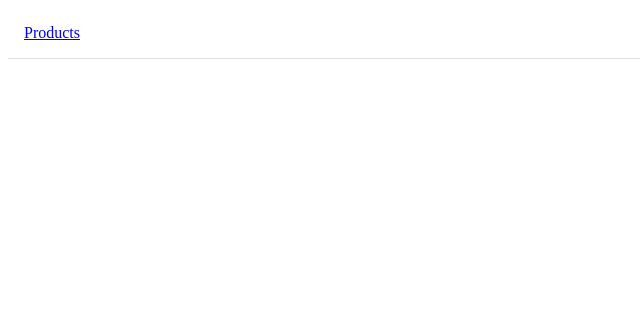
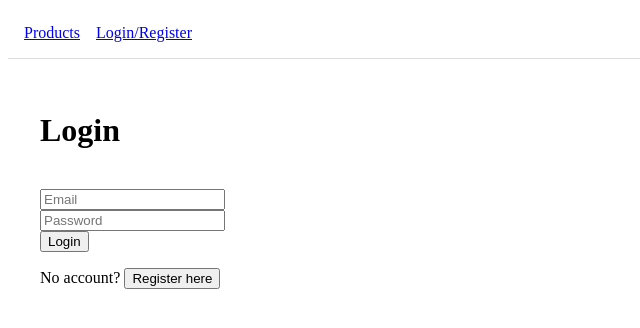
Before and after one commit to KorenABD/E-Commerece, a React (Vite) app in the folder ecommerce-training/ecommerce-frontend/: page /auth in a window 1280 px wide. Before the commit this address had no page. Shown: the top 328 px of the page, without its empty margins (0-640 px from the left). Built offline with nearby package versions, Linux system fonts and the light colour scheme.

Commit message:
added auth page, linked FE to BE

```diff
--- a/ecommerce-training/ecommerce-frontend/src/App.jsx
+++ b/ecommerce-training/ecommerce-frontend/src/App.jsx
@@ -1,14 +1,18 @@
 import { BrowserRouter, Routes, Route, Link } from "react-router-dom";
 import ProductsPage from "./pages/ProductsPage";
+import AuthPage from "./pages/AuthPage";
 
 function App() {
   return (
     <BrowserRouter>
       <nav style={{ padding: "1rem", borderBottom: "1px solid #ddd" }}>
-        <Link to="/">Products</Link>
+        <Link to="/" style={{ marginRight: "1rem" }}>Products</Link>
+        <Link to="/auth">Login/Register</Link>
       </nav>
+
       <Routes>
         <Route path="/" element={<ProductsPage />} />
+        <Route path="/auth" element={<AuthPage />} />
       </Routes>
     </BrowserRouter>
   );
--- /dev/null
+++ b/ecommerce-training/ecommerce-frontend/src/pages/AuthPage.jsx
@@ -0,0 +1,74 @@
+import { useState } from "react";
+import { register, login } from "../services/auth";
+
+export default function AuthPage() {
+  const [isLogin, setIsLogin] = useState(true);
+  const [form, setForm] = useState({ email: "", password: "", name: "" });
+  const [user, setUser] = useState(null);
+
+  async function handleSubmit(e) {
+    e.preventDefault();
+    try {
+      if (isLogin) {
+        const u = await login(form.email, form.password);
+        setUser(u);
+      } else {
+        const u = await register(form.email, form.password, form.name);
+        setUser(u);
+      }
+    } catch (err) {
+      alert("Auth failed");
+      console.error(err);
+    }
+  }
+
+  if (user) {
+    return (
+      <div style={{ padding: "2rem" }}>
+        <h1>Welcome, {user.name}!</h1>
+        <p>You are logged in as {user.email}</p>
+      </div>
+    );
+  }
+
+  return (
+    <div style={{ padding: "2rem" }}>
+      <h1>{isLogin ? "Login" : "Register"}</h1>
+      <form onSubmit={handleSubmit}>
+        {!isLogin && (
+          <input
+            type="text"
+            placeholder="Name"
+            value={form.name}
+            onChange={e => setForm({ ...form, name: e.target.value })}
+            required
+          />
+        )}
+        <br />
+        <input
+          type="email"
+          placeholder="Email"
+          value={form.email}
+          onChange={e => setForm({ ...form, email: e.target.value })}
+          required
+        />
+        <br />
+        <input
+          type="password"
+          placeholder="Password"
+          value={form.password}
+          onChange={e => setForm({ ...form, password: e.target.value })}
+          required
+        />
+        <br />
+        <button type="submit">{isLogin ? "Login" : "Register"}</button>
+      </form>
+      <p>
+        {isLogin ? "No account?" : "Already have one?"}{" "}
+        <button type="button" onClick={() => setIsLogin(!isLogin)}>
+          {isLogin ? "Register here" : "Login here"}
+        </button>
+      </p>
+    </div>
+  );
+}
--- a/ecommerce-training/ecommerce-frontend/src/services/api.js
+++ b/ecommerce-training/ecommerce-frontend/src/services/api.js
@@ -1,7 +1,7 @@
 import axios from 'axios';
 
 const api = axios.create({
-  baseURL: 'http://127.0.0.1:4000',
+  baseURL: 'http://localhost:4000',
   withCredentials: true
 });
 
--- /dev/null
+++ b/ecommerce-training/ecommerce-frontend/src/services/auth.js
@@ -0,0 +1,21 @@
+import api from "./api";
+
+export async function register(email, password, name) {
+  const res = await api.post("/auth/register", { email, password, name });
+  localStorage.setItem("token", res.data.token);
+  return res.data.user;
+}
+
+export async function login(email, password) {
+  const res = await api.post("/auth/login", { email, password });
+  localStorage.setItem("token", res.data.token);
+  return res.data.user;
+}
+
+export function logout() {
+  localStorage.removeItem("token");
+}
+
+export function getToken() {
+  return localStorage.getItem("token");
+}
```
Also changed, not shown: 1 other file (tests, documents, lock files or other folders).
